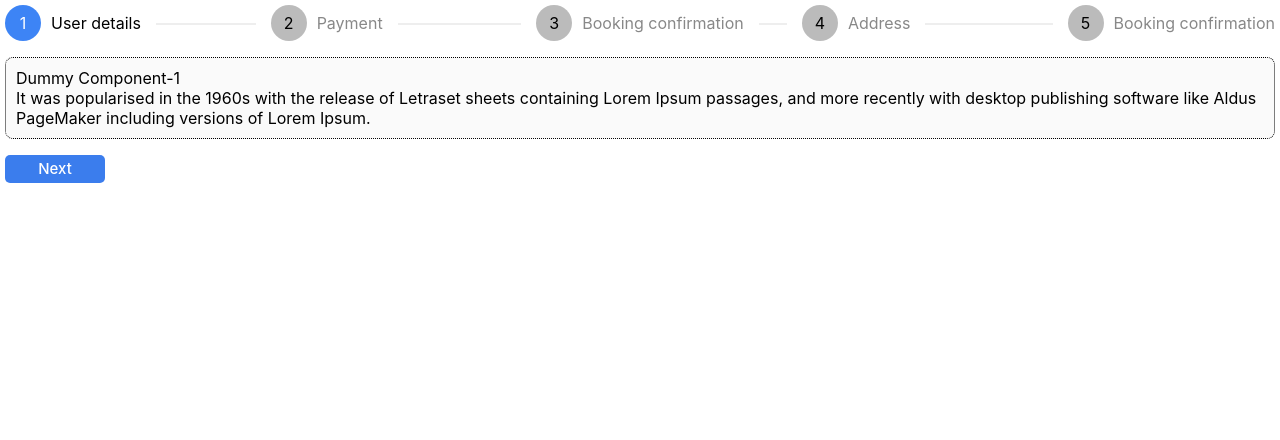
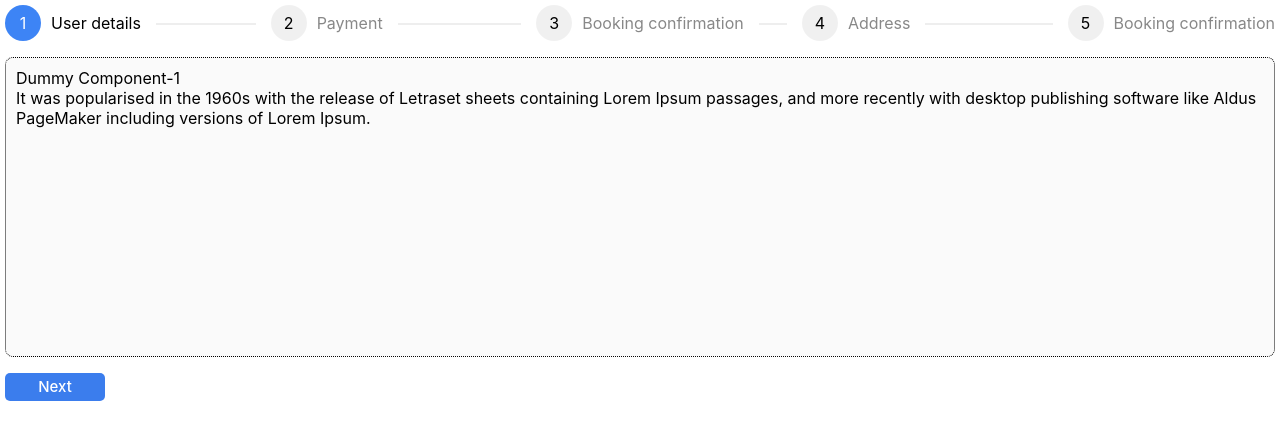
Before and after one commit to vikrantaroraa/canary-design, a React (Vite) app: page / in a window 1280 px wide. Shown: the top 440 px of the page. Built offline with nearby package versions, Linux system fonts and the light colour scheme.

Commit message:
refactor: made the Steps component more dynamic and reusable

```diff
--- a/src/components/Steps/index.interface.ts
+++ b/src/components/Steps/index.interface.ts
@@ -9,4 +9,5 @@ export interface StepsDataProps {
 }
 export interface StepsProps {
   steps: StepsDataProps[];
+  activeStep: number;
 }
--- a/src/components/Steps/index.module.css
+++ b/src/components/Steps/index.module.css
@@ -1,5 +1,6 @@
 .steps {
-  padding: 5px;
+  /* this padding may very well be given by the parent component consuming the Steps component */
+  /* padding: 5px; */
   width: 100%;
 }
 .steps-container {
@@ -61,6 +62,7 @@ See why the line gets stretched out of its parent component i.e "steps-and-line"
 /* step-inactive css */
 .step-inactive .circle {
   background-color: #bbb;
+  background-color: rgba(0, 0, 0, 0.06);
   color: #000;
 }
 
@@ -100,16 +102,18 @@ when we move to the next step*/
   border-color: #3d84f5;
 }
 
-.navigation-buttons {
+/* DO NOT DELETE THIS COMMENTED CSS - SEE STEPS COMPONENT FOR MORE DETAILS */
+/* .navigation-buttons {
   margin-top: 1rem;
   display: flex;
   gap: 0.5rem;
-}
+} */
 
-.steps-content {
+/* .steps-content {
   border-radius: 8px;
   margin-top: 1rem;
   padding: 10px;
   border: 1px dotted;
   background-color: rgba(0, 0, 0, 0.02);
-}
+  min-height: 300px;
+} */
--- a/src/components/Steps/index.tsx
+++ b/src/components/Steps/index.tsx
@@ -1,10 +1,8 @@
-import React, { useState } from "react";
-import { Button } from "src/components/Button";
+import React from "react";
 import { StepsProps } from "src/components/Steps/index.interface";
 import styles from "src/components/Steps/index.module.css";
 
-function Steps({ steps }: StepsProps) {
-  const [activeStep, setActiveStep] = useState(0);
+function Steps({ steps, activeStep }: StepsProps) {
   return (
     <div className={styles["steps"]}>
       <div className={styles["steps-container"]}>
@@ -52,7 +50,9 @@ function Steps({ steps }: StepsProps) {
           );
         })}
       </div>
-      <div className={styles["steps-content"]}>{steps[activeStep].content}</div>
+      {/* DO NOT DELETE this commented code, this code can later be used if we want to create a stepper
+      component in any other project */}
+      {/* <div className={styles["steps-content"]}>{steps[activeStep].content}</div>
       <div className={styles["navigation-buttons"]}>
         <Button
           type="fill"
@@ -69,7 +69,7 @@ function Steps({ steps }: StepsProps) {
             Previous
           </Button>
         )}
-      </div>
+      </div> */}
     </div>
   );
 }
--- a/src/components/example-components/StepsExample/index.tsx
+++ b/src/components/example-components/StepsExample/index.tsx
@@ -1,4 +1,5 @@
-import React from "react";
+import React, { useState } from "react";
+import { Button } from "src/components/Button";
 import { Steps } from "src/components/Steps";
 import { StepsDataProps } from "src/components/Steps/index.interface";
 import DummyComponent1 from "src/components/dummy-components/Component1";
@@ -29,5 +30,44 @@ const steps: StepsDataProps[] = [
 ];
 
 export const ExampleSteps = () => {
-  return <Steps steps={steps} />;
+  const [activeStep, setActiveStep] = useState(0);
+
+  const stepsContentStyle: React.CSSProperties = {
+    borderRadius: "8px",
+    marginTop: "1rem",
+    padding: "10px",
+    border: "1px dotted",
+    backgroundColor: "rgba(0, 0, 0, 0.02)",
+    minHeight: "300px",
+  };
+
+  const navigationButtonsStyle: React.CSSProperties = {
+    marginTop: "1rem",
+    display: "flex",
+    gap: "0.5rem",
+  };
+
+  return (
+    <div style={{ padding: "5px" }}>
+      <Steps steps={steps} activeStep={activeStep} />
+      <div style={stepsContentStyle}>{steps[activeStep].content}</div>
+      <div style={navigationButtonsStyle}>
+        <Button
+          type="fill"
+          onClick={() => {
+            if (activeStep !== steps.length - 1)
+              return setActiveStep(activeStep + 1);
+            alert("Do Something Magical!");
+          }}
+        >
+          {activeStep === steps.length - 1 ? "Finish" : "Next"}
+        </Button>
+        {activeStep !== 0 && (
+          <Button onClick={() => setActiveStep(activeStep - 1)}>
+            Previous
+          </Button>
+        )}
+      </div>
+    </div>
+  );
 };
```
